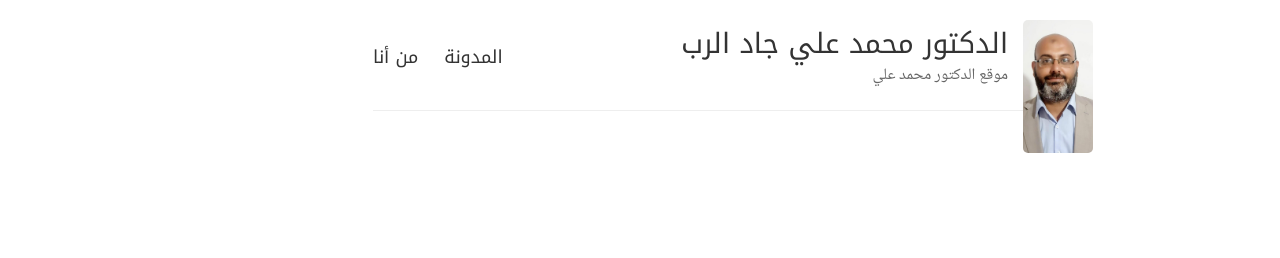
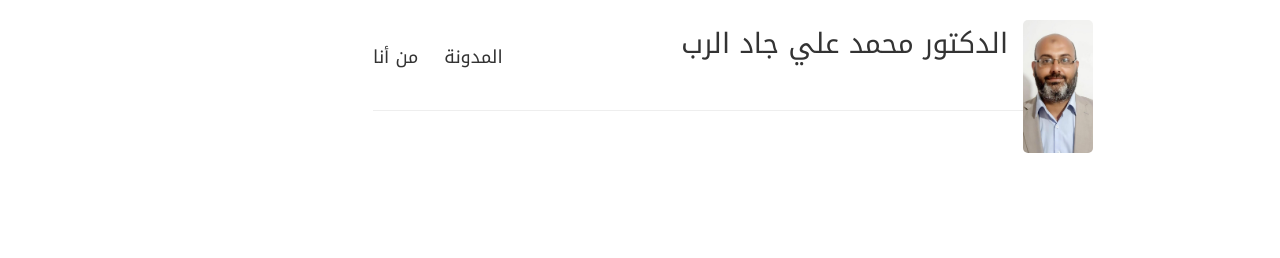
Before and after one commit to MuhammadAlijad/muhammadalijad.github.io, a Jekyll site: the page built from index.html, in a window 1280 px wide. Shown: the top 258 px of the page. Built offline with Jekyll 4.4.1, drawn with Linux system fonts in a browser that asks for light colours.

Commit message:
Update _config.yml

```diff
--- a/_config.yml
+++ b/_config.yml
@@ -6,7 +6,7 @@
 name: الدكتور محمد علي جاد الرب
 
 # وصف قصير للمدونة والذي سيظهر تحت اسمها وكجزء من عنوان المدونة في محركات البحث
-description: موقع الدكتور محمد علي
+description:
 
 # رابط صورة المدونة
 # لإستخدام صورة هويتك في GitHub ضع https://github.com/<اسم_المستخدم>.png في المتغير، مثلا لهويتي الشخصية أستخدم:
```
